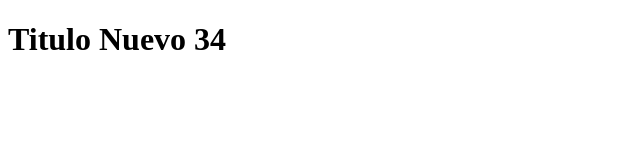
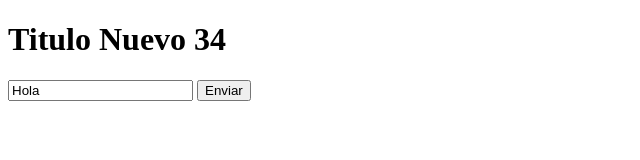
Before and after one commit to Jorge-1993122/Hello_Git, a plain HTML site: page index.html in a window 1280 px wide. Shown: the whole page, without its empty margins (0-640 px from the left). Drawn offline with Linux system fonts and the light colour scheme.

Commit message:
Se agrego campo

```diff
--- a/index.html
+++ b/index.html
@@ -9,7 +9,9 @@
 <body>
     <h1>Titulo Nuevo 34</h1>
     <form action="#" method="get">
-        <input type="button" value="Enviar/>
+        <input type="text" value="Hola" />
+
+        <input type="button" value="Enviar"/>
 
     </form>
 </body>
```
